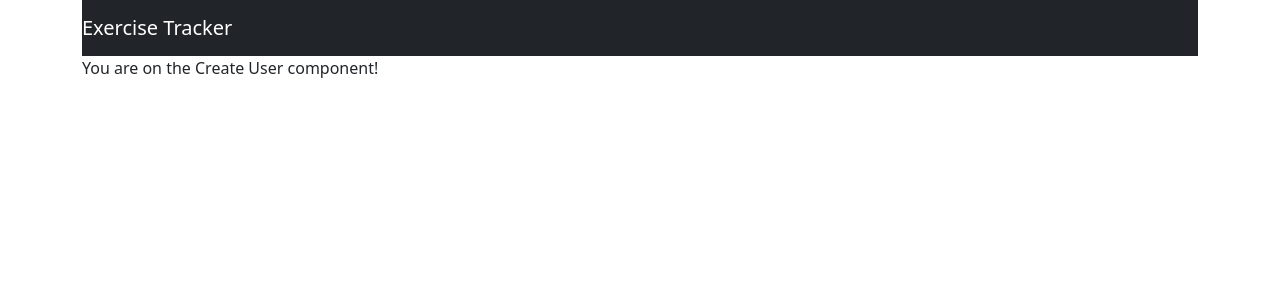
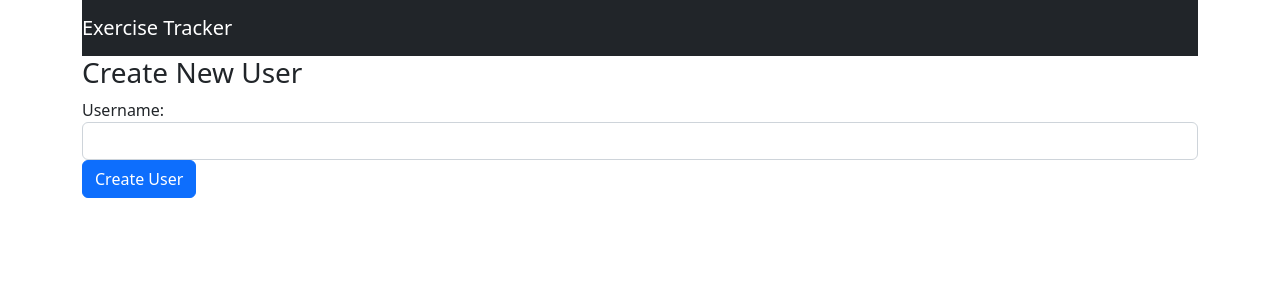
Before and after one commit to NWFreshness/exercise-tracker, a React (Create React App) app: page /user in a window 1280 px wide. Shown: the top 300 px of the page. Built offline with nearby package versions, Linux system fonts and the light colour scheme.

Commit message:
completed create user and exercise components

```diff
--- a/package.json
+++ b/package.json
@@ -8,6 +8,7 @@
     "@testing-library/user-event": "^13.5.0",
     "bootstrap": "^5.2.0",
     "react": "^18.2.0",
+    "react-datepicker": "^4.8.0",
     "react-dom": "^18.2.0",
     "react-router-dom": "^6.3.0",
     "react-scripts": "5.0.1",
--- a/src/components/create-exercise.component.js
+++ b/src/components/create-exercise.component.js
@@ -1,4 +1,6 @@
 import React, { Component } from 'react';
+import DatePicker from 'react-datepicker';
+import "react-datepicker/dist/react-datepicker.css";
 
 export default class CreateExercises extends Component {
 
@@ -80,6 +82,10 @@
                     </div>
                     <div className="form-group">
                         <label>Description: </label>
+                        <input type="text" required className="form-control" value={this.state.description} onChange={this.onChangeDescription} />
+                    </div>
+                    <div className="form-group">
+                        <label>Duration: </label>
                         <input type="text" className="form-control" value={this.state.duration} onChange={this.onChangeDuration} />
                     </div>
                     <div className="form-group">
--- a/src/components/create-user.component.js
+++ b/src/components/create-user.component.js
@@ -1,10 +1,51 @@
 import React, { Component } from 'react';
 
 export default class CreateUser extends Component {
+
+    constructor(props) {
+        super(props);
+
+        this.onChangeUsername = this.onChangeUsername.bind(this);
+        this.onSubmit = this.onSubmit.bind(this);
+
+        this.state = {
+            username: '',
+        }
+
+    }
+
+    onChangeUsername(e) {
+        this.setState({
+            username: e.target.value
+        });
+    }
+
+    onSubmit(e) {
+        e.preventDefault();
+
+        const user = {
+            username: this.state.username,
+        }
+
+        console.log(user);
+
+        this.setState({
+            username: ''
+        })
+    }
     render() {
         return (
             <div>
-                <p>You are on the Create User component!</p>
+                <h3>Create New User</h3>
+                <form onSubmit={this.onSubmit}>
+                    <div className="form-group">
+                        <label>Username: </label>
+                        <input type="text" required className="form-control" value={this.state.username} onChange={this.onChangeUsername} />
+                    </div>
+                    <div className="form-group">
+                        <input type="submit" value="Create User" className="btn btn-primary" />
+                    </div>
+                </form>
             </div>
         )
     }
```
Also changed, not shown: 1 other file (tests, documents, lock files or other folders).
